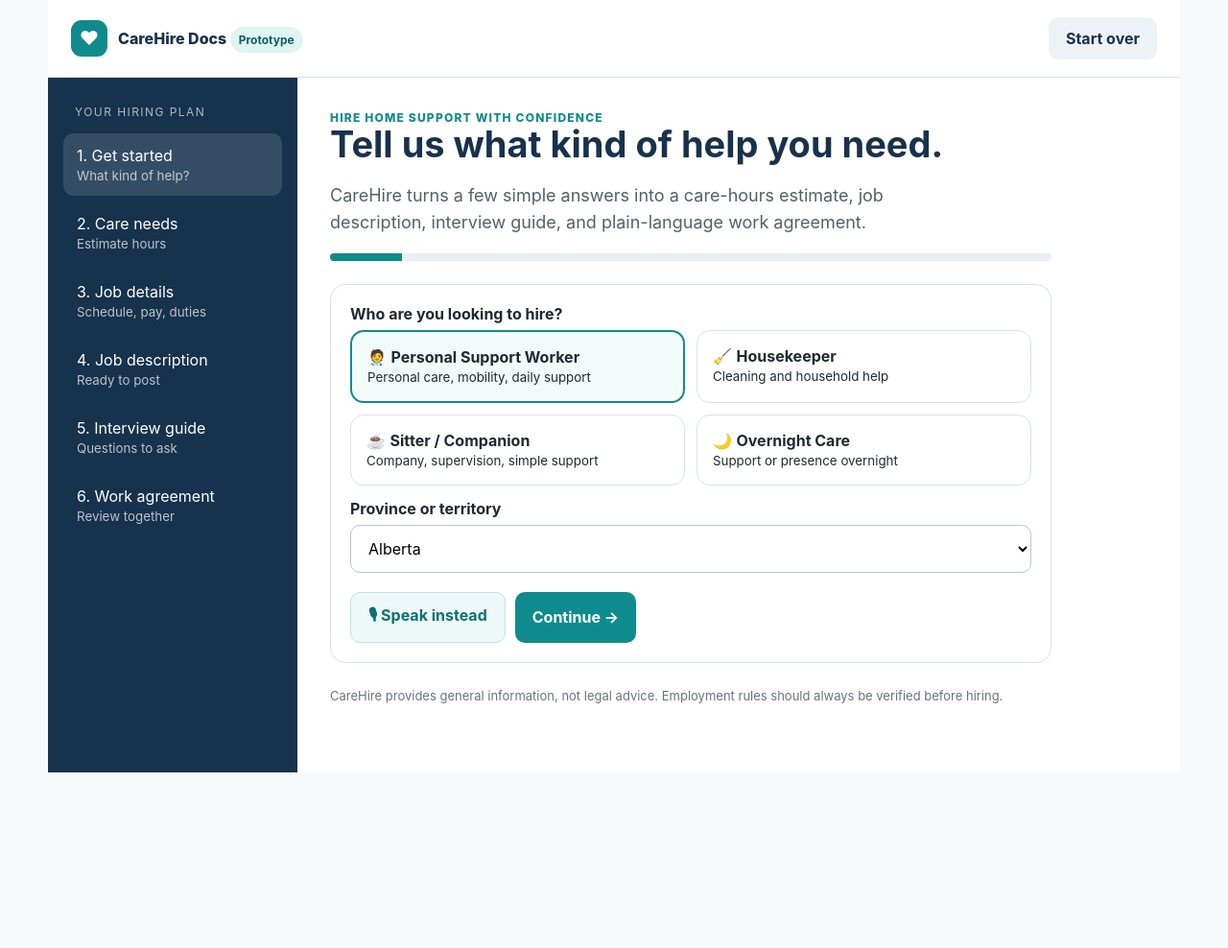
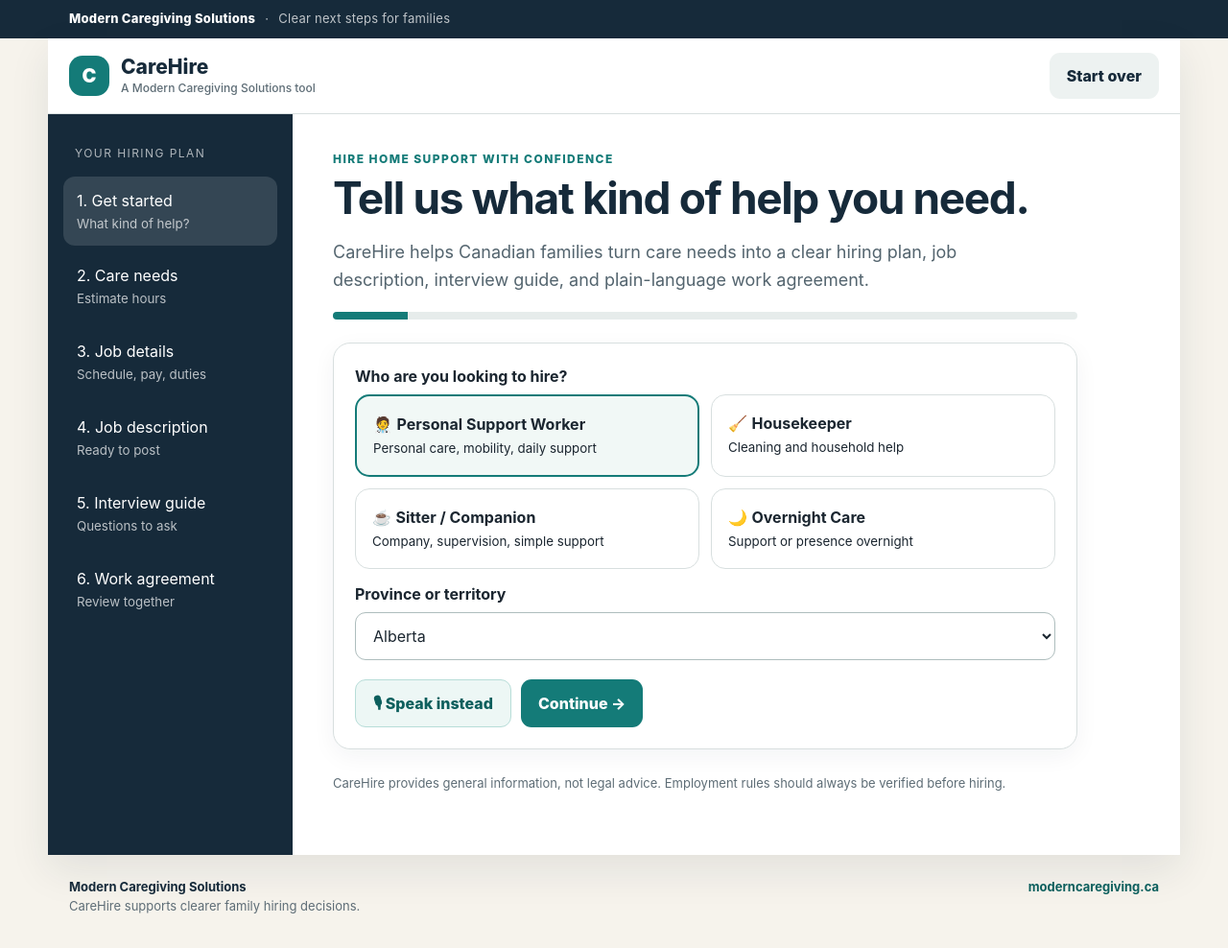
Before and after one commit to iAdamMCS/carehire, a plain HTML site: page index.html in a window 1280 px wide. Shown: the whole page at 96% size. Before the commit the page ends 805 px from the top, so only its background shows below. Drawn offline with Linux system fonts and the light colour scheme.

Commit message:
Apply MCS theme to live review site
* Add MCS theme for review site

* Apply MCS branding to live review prototype

```diff
--- a/index.html
+++ b/index.html
@@ -3,7 +3,7 @@
 <head>
 <meta charset="utf-8"/>
 <meta name="viewport" content="width=device-width,initial-scale=1"/>
-<title>CareHire Docs Prototype</title>
+<title>CareHire | Modern Caregiving Solutions</title>
 <style>
 :root{
   --navy:#17324d; --teal:#0f8b8d; --teal2:#dff5f3; --ink:#1f2933; --muted:#6b7280;
@@ -60,11 +60,13 @@ textarea{min-height:90px;resize:vertical}
  .topbar{padding:14px 16px}.pill{display:none}
 }
 </style>
+<link rel="stylesheet" href="mcs-theme.css">
 </head>
 <body>
+<div class="mcs-brandbar"><strong>Modern Caregiving Solutions</strong><span>Clear next steps for families</span></div>
 <div class="app">
   <header class="topbar">
-    <div class="brand"><div class="logo">♥</div><div>CareHire Docs <span class="pill">Prototype</span></div></div>
+    <div class="brand"><div class="logo">C</div><div><strong>CareHire</strong><small class="mcs-byline">A Modern Caregiving Solutions tool</small></div></div>
     <button class="btn secondary" onclick="go('home')">Start over</button>
   </header>
   <div class="main">
@@ -82,7 +84,7 @@ textarea{min-height:90px;resize:vertical}
       <section id="home" class="screen active">
         <div class="kicker">Hire home support with confidence</div>
         <h1>Tell us what kind of help you need.</h1>
-        <p class="lead">CareHire turns a few simple answers into a care-hours estimate, job description, interview guide, and plain-language work agreement.</p>
+        <p class="lead">CareHire helps Canadian families turn care needs into a clear hiring plan, job description, interview guide, and plain-language work agreement.</p>
         <div class="progress"><div style="width:10%"></div></div>
         <div class="card">
           <label>Who are you looking to hire?</label>
@@ -271,5 +273,6 @@ function voiceInto(id){
 }
 generateAll();
 </script>
+<footer class="mcs-footer"><div><strong>Modern Caregiving Solutions</strong><br><span>CareHire supports clearer family hiring decisions.</span></div><div><a href="https://www.moderncaregiving.ca/" target="_blank" rel="noopener">moderncaregiving.ca</a></div></footer>
 </body>
 </html>
--- /dev/null
+++ b/mcs-theme.css
@@ -0,0 +1,33 @@
+:root{
+  --navy:#162a3a !important;
+  --teal:#147b78 !important;
+  --teal2:#e4efeb !important;
+  --ink:#1b2630 !important;
+  --muted:#5e6d76 !important;
+  --line:#d8dfdf !important;
+  --bg:#f6f3ec !important;
+  --warn:#fff6dc !important;
+}
+html{background:#f6f3ec}
+body{background:#f6f3ec !important;color:#1b2630 !important;line-height:1.5}
+.mcs-brandbar{background:#162a3a;color:#fff;padding:10px max(16px,calc((100vw - 1180px)/2 + 22px));display:flex;gap:10px;align-items:center;font-size:13px;letter-spacing:.02em}
+.mcs-brandbar strong{font-weight:800}.mcs-brandbar span{opacity:.72}.mcs-brandbar span:before{content:'·';margin-right:10px}
+.app{max-width:1180px;min-height:calc(100vh - 40px);box-shadow:0 16px 40px rgba(22,42,58,.09);background:#fff !important}
+.topbar{padding:15px 22px !important;background:rgba(255,255,255,.98) !important;border-bottom:1px solid #d8dfdf !important}
+.brand{gap:12px !important;color:#162a3a !important;align-items:center}
+.logo{width:42px !important;height:42px !important;border-radius:14px !important;background:#147b78 !important;font-size:20px !important;font-weight:900}
+.brand>div:last-child{display:flex;flex-direction:column;line-height:1.05}
+.brand strong{font-size:21px;font-weight:850}.mcs-byline{display:block;font-size:12px;font-weight:500;color:#5e6d76;margin-top:5px}.pill{display:none !important}
+.main{grid-template-columns:255px 1fr !important;min-height:calc(100vh - 116px) !important}
+.sidebar{background:#162a3a !important;padding:28px 16px !important}.side-title{letter-spacing:.12em !important;opacity:.65 !important}.navbtn{border-radius:12px !important;padding:13px 14px !important}.navbtn:hover,.navbtn.active{background:rgba(255,255,255,.13) !important}
+.content{padding:38px 42px 52px !important;max-width:860px !important}
+h1{color:#162a3a !important;font-size:clamp(32px,5vw,46px) !important;line-height:1.08 !important;letter-spacing:-.03em !important;margin:7px 0 12px !important}h2,.doc h3{color:#162a3a !important}
+.kicker{color:#147b78 !important;letter-spacing:.12em !important;font-weight:850 !important}.lead{color:#53646e !important;font-size:18px !important;line-height:1.6 !important;max-width:700px !important}
+.card,.doc,.result{border:1px solid #d8dfdf !important;border-radius:18px !important;background:#fff !important}.card{padding:22px !important;box-shadow:0 7px 25px rgba(22,42,58,.05)}
+.choice{border:1px solid #d8dfdf !important;border-radius:15px !important;padding:17px !important;background:#fff !important}.choice:hover,.choice.selected{border:2px solid #147b78 !important;background:#f1f8f6 !important}
+input,select,textarea{border:1px solid #aebdbd !important;border-radius:11px !important;color:#1b2630 !important;padding:13px 14px !important}input:focus,select:focus,textarea:focus,button:focus-visible{outline:3px solid rgba(20,123,120,.25) !important;outline-offset:2px;border-color:#147b78 !important}
+.btn{border-radius:11px !important;font-weight:800 !important}.primary{background:#147b78 !important;color:#fff !important}.primary:hover{background:#0c5f5d !important}.secondary{background:#edf2f1 !important;color:#162a3a !important}.voice{background:#edf7f5 !important;color:#0c5f5d !important;border:1px solid #b7ddd8 !important}
+.progress{background:#e6eceb !important}.progress>div{background:#147b78 !important}.note{background:#fff6dc !important;border:1px solid #efdfad !important;border-radius:13px !important}.result{background:#eef6f5 !important;border-color:#c8e2df !important}.big-number{color:#162a3a !important}
+.check{border:1px solid #d8dfdf !important;border-radius:12px !important;padding:12px !important}.footer-note{color:#5e6d76 !important}
+.mcs-footer{max-width:1180px;margin:0 auto;padding:24px 22px 34px;color:#5e6d76;font-size:13px;display:flex;justify-content:space-between;gap:16px;flex-wrap:wrap}.mcs-footer strong{color:#162a3a}.mcs-footer a{color:#0c5f5d;text-decoration:none;font-weight:700}
+@media(max-width:800px){.mcs-brandbar{padding:9px 16px}.mcs-brandbar span{display:none}.content{padding:28px 18px 44px !important}.topbar{padding:13px 16px !important}.app{box-shadow:none}.mcs-footer{padding:20px 18px 28px}}
```
